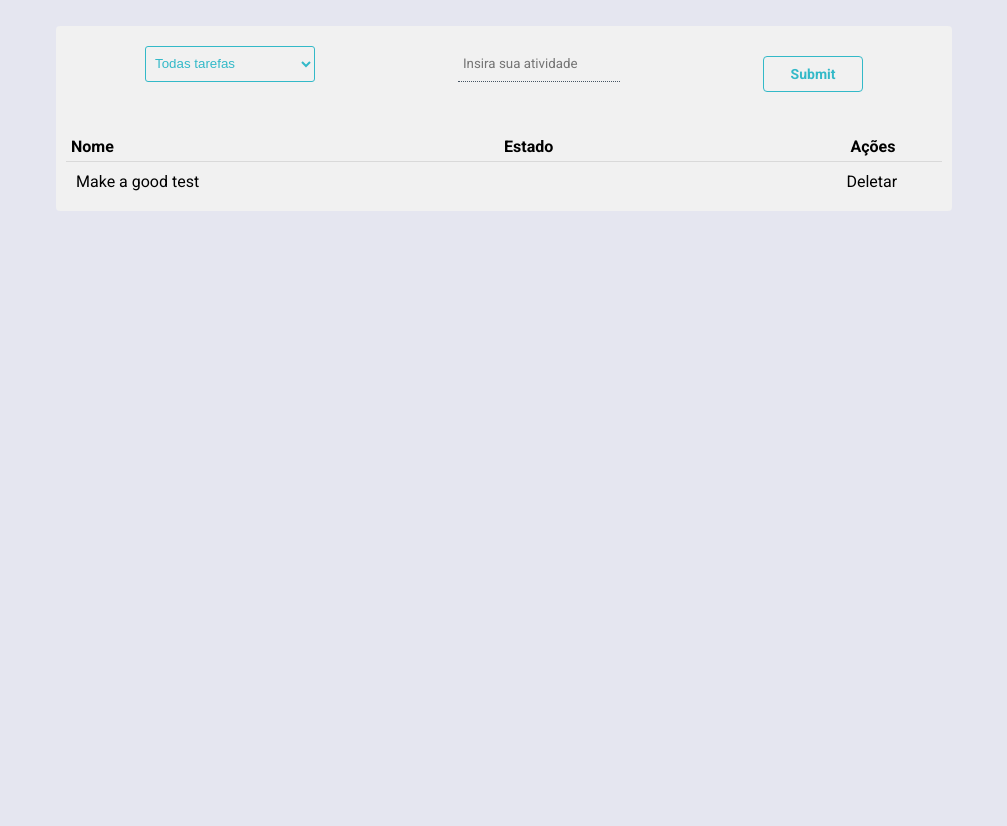
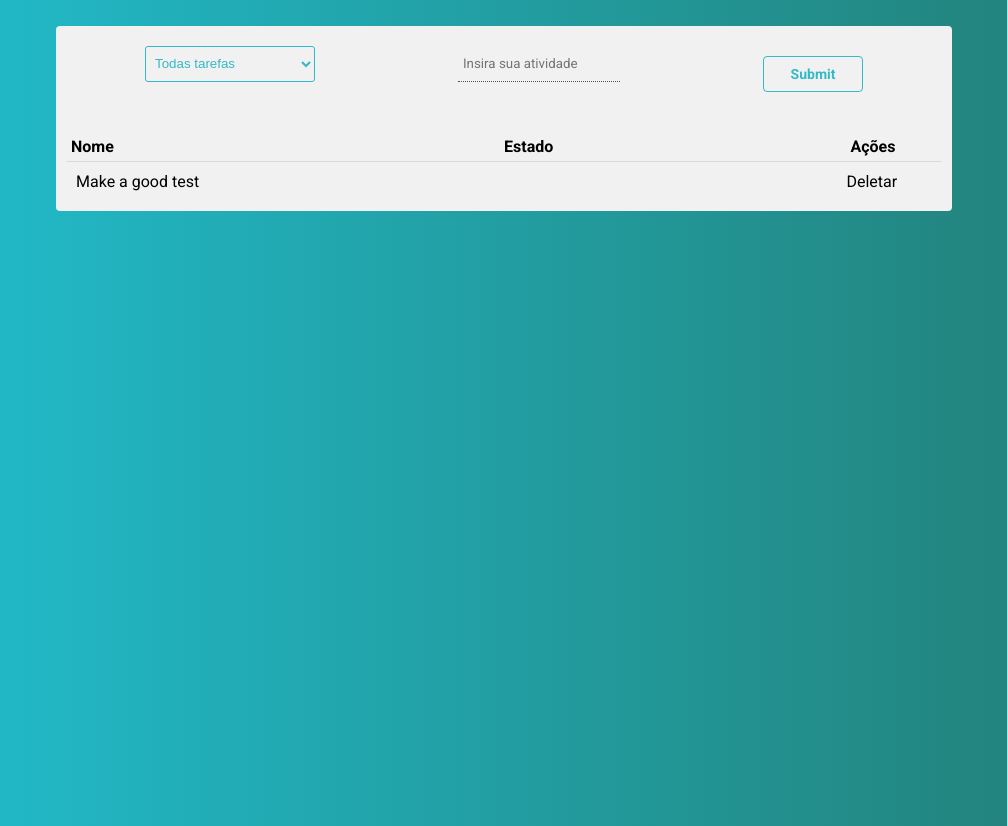
Before and after one commit to dioumedeiros-zz/react-todoList, a React (Create React App) app: page / in a window 1280 px wide. Shown: the whole page, without its empty margins (136-1143 px from the left). Built offline with nearby package versions, Linux system fonts and the light colour scheme.

Commit message:
chore: Updated globalStyle

```diff
--- a/src/styles/global.css
+++ b/src/styles/global.css
@@ -14,7 +14,8 @@ body,
 }
 
 body {
-  background: #e5e6f0;
+  overflow: auto;
+  background: linear-gradient(-90deg, #237d74, #21bfd0);
   -webkit-font-smoothing: antialiased;
 }
 
```
